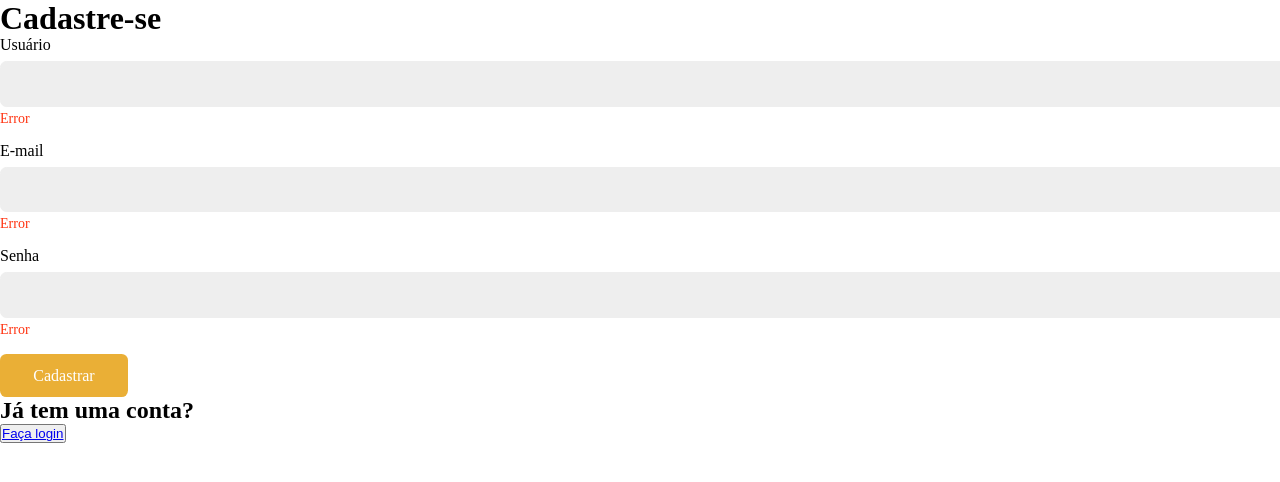
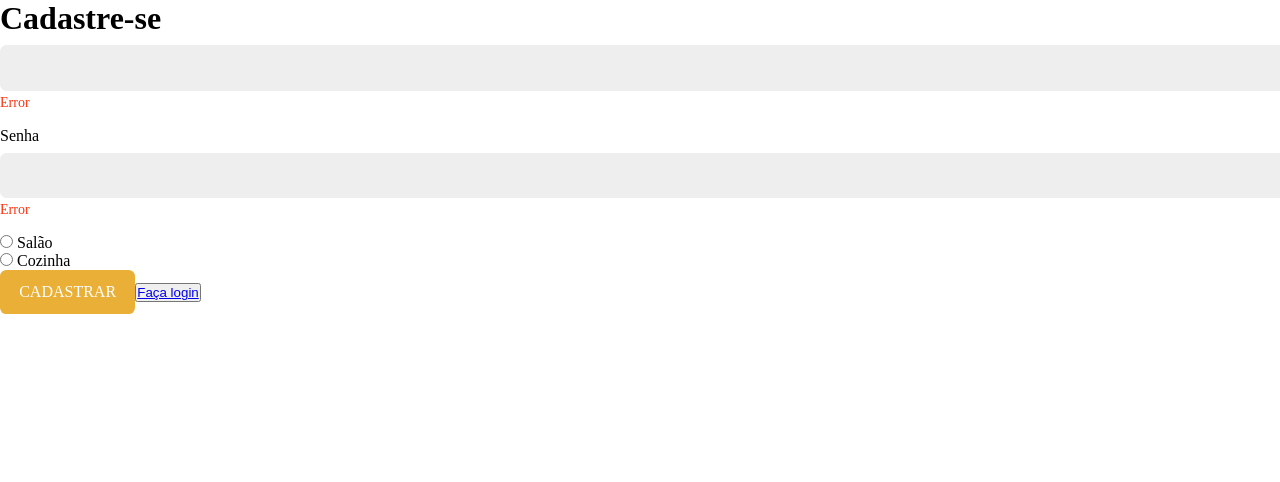
Before and after one commit to Laboratoria/SAP006-burger-queen-api-client, a React (Create React App) app: page /register in a window 1280 px wide. Shown: the top 482 px of the page. Built offline with nearby package versions, Linux system fonts and the light colour scheme.

Commit message:
atualizando

```diff
--- a/src/components/Input.js
+++ b/src/components/Input.js
@@ -1,5 +1,5 @@
 import React from 'react';
-import './Input.css';
+import './input.css';
 
 const Input = ({label, type, name}) => {
     return (
--- a/src/pages/register.js
+++ b/src/pages/register.js
@@ -1,35 +1,124 @@
-import React from 'react';
-import '../styles/login.css';
+import { React, useState } from 'react';
+import { Link /*useHistory*/ } from 'react-router-dom';
+
+
 // import logo from '../img/logo.png'
-
-import { Link } from 'react-router-dom';
-import '../global.css';
+import validation from '../validation';
 import Input from '../components/Input';
 import Button from '../components/Button';
+/*import useForm from '../Hooks/useForm';*/
+import '../styles/login.css';
+import '../global.css';
 
 
 
 function Register() {
+    /*const history = useHistory();*/
+
+    const [errors, setErrors] = useState({});
+    const [values, setValues] = useState({
+        email: "",
+        password: "",
+        role: "",
+        restaurant: "testeBurger"
+    })
+
+    const handleChange = (event) => {
+        setValues({
+            ...values,
+            [event.target.name]: event.target.value,
+        })
+    }
+
+    const handleFormSubmit = (event) => {
+        event.preventDefault()
+        setErrors(validation(values))
+
+        fetch('https://lab-api-bq.herokuapp.com/users', {
+            method: 'POST',
+            headers: {
+                'Content-Type': 'application/json'
+            },
+            body: JSON.stringify(values)
+
+        })
+            .then(res => res.json())
+            .then((json) => {
+                const token = json.token
+                const role = json.role
+                localStorage.setItem("usersToken", token);
+                localStorage.setItem("role", role)
+                /*if (json.id !== undefined && role === "hall") {
+                    //navigateToRoles();
+                    navigateToMenu()
+                } else if (json.id !== undefined && role === "kitchen") {
+                    navigateToKitchen() */
+                }
+            )
+    }
     return (
         <div className="pagina-login">
             <header className="pagina-login-header">
-                {/* <img src={logo} alt="Logo Burguer Queen" /> */}
+                 {/* <img src={logo} alt="Logo Burguer Queen" />  */}
             </header>
 
-            <h1 className="login-name">Cadastre-se</h1>
-            <form>
-                <Input label="Usuário" type="text" name="username" />
-                <Input label="E-mail" type="text" name="username" />
-                <Input label="Senha" type="password" name="password" />
 
-                <Button>Cadastrar</Button>
-                <h2>Já tem uma conta?</h2>
-                <button type="submit">
-                    <Link className="link" to="/login">Faça login </Link>
-                </button>
-            </form>
+                <h1 className="title">Cadastre-se</h1>
+            <Input
+                type="email"
+                name="email"
+                inputClass="inputEmail"
+                value={values.email}
+                onChange={handleChange}
+            />
+            {errors.email && <p className="msgErro">{errors.email}</p>}
 
+            <p className="labelInputs">Senha</p>
+            <Input
+                type="password"
+                name="password"
+                inputClass="inputPassword"
+                value={values.password}
+                onChange={handleChange}
+            />
+            {errors.password && <p className="msgErro">{errors.password}</p>}
+
+            <div className="radioBtn">
+                <div className="radioBtn1">
+                    <label className="roleLabel">
+                        <input type="radio" name="role" value="hall"
+                            onChange={handleChange}
+                        />
+                        &nbsp;Salão
+                    </label>
+                </div>
+
+                <div className="radioBtn2">
+                    <label className="roleLabel">
+                        <input
+                            type="radio"
+                            name="role"
+                            value="kitchen"
+                            onChange={handleChange}
+                        />
+                        &nbsp;Cozinha
+                    </label>
+                </div>
+            </div>
+            {errors.role && <p className="msgErro">{errors.role}</p>}
+
+
+            <Button type="submit"
+                className="orangeBtn"
+                id="registerBtn"
+                onClick={handleFormSubmit}>CADASTRAR</Button>
+
+            <button type="submit">
+                <Link className="link" to="/login">Faça login </Link>
+            </button>
         </div>
+
+
     );
 }
 export default Register;
--- /dev/null
+++ b/src/validation.js
@@ -0,0 +1,19 @@
+export default function validation(values) {
+    let errors = {};
+
+    if (values.email === '') {
+        errors.email = 'Email inválido'
+    }
+
+    if (values.password === '') {
+        errors.password = 'Favor digitar a senha.'
+    } else if (values.password.length < 6) {
+        errors.password = 'Senha precisa ter 6 caracteres ou mais.'
+    }
+
+    if (values.role === '') {
+        errors.role = 'Setor de trabalho não selecionado.'
+    }
+
+    return errors;
+}
```
